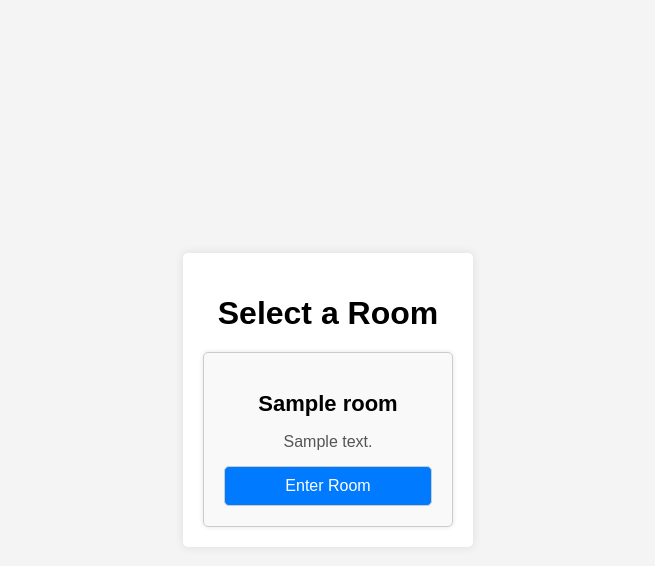
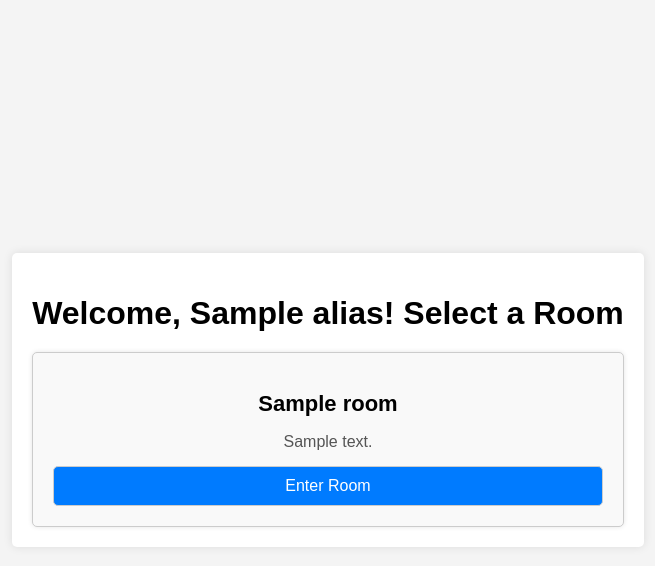
Before and after one commit to jaynagrecha/chatterr-box, a Flask app: template templates/select_room.html in a window 1280 px wide. Shown: the top 566 px of the page, without its empty margins (312-967 px from the left). Run offline with Flask 3, Linux system fonts and the light colour scheme; the template is opened without the code that fills it: most values are stand-ins (such as "Sample title", 1, 10 or a date in 2020).

Commit message:
Update select_room.html

```diff
--- a/templates/select_room.html
+++ b/templates/select_room.html
@@ -3,12 +3,12 @@
 <head>
     <meta charset="UTF-8">
     <meta name="viewport" content="width=device-width, initial-scale=1.0">
-    <title>Select a Room - Chatter Box</title>
+    <title>Select Room</title>
     <link rel="stylesheet" href="{{ url_for('static', filename='style.css') }}">
 </head>
 <body>
     <div class="room-selection-container">
-        <h1>Select a Room</h1>
+        <h1>Welcome, {{ alias }}! Select a Room</h1>
         <div class="room-grid">
             {% for room in rooms %}
             <div class="room-card">
```
